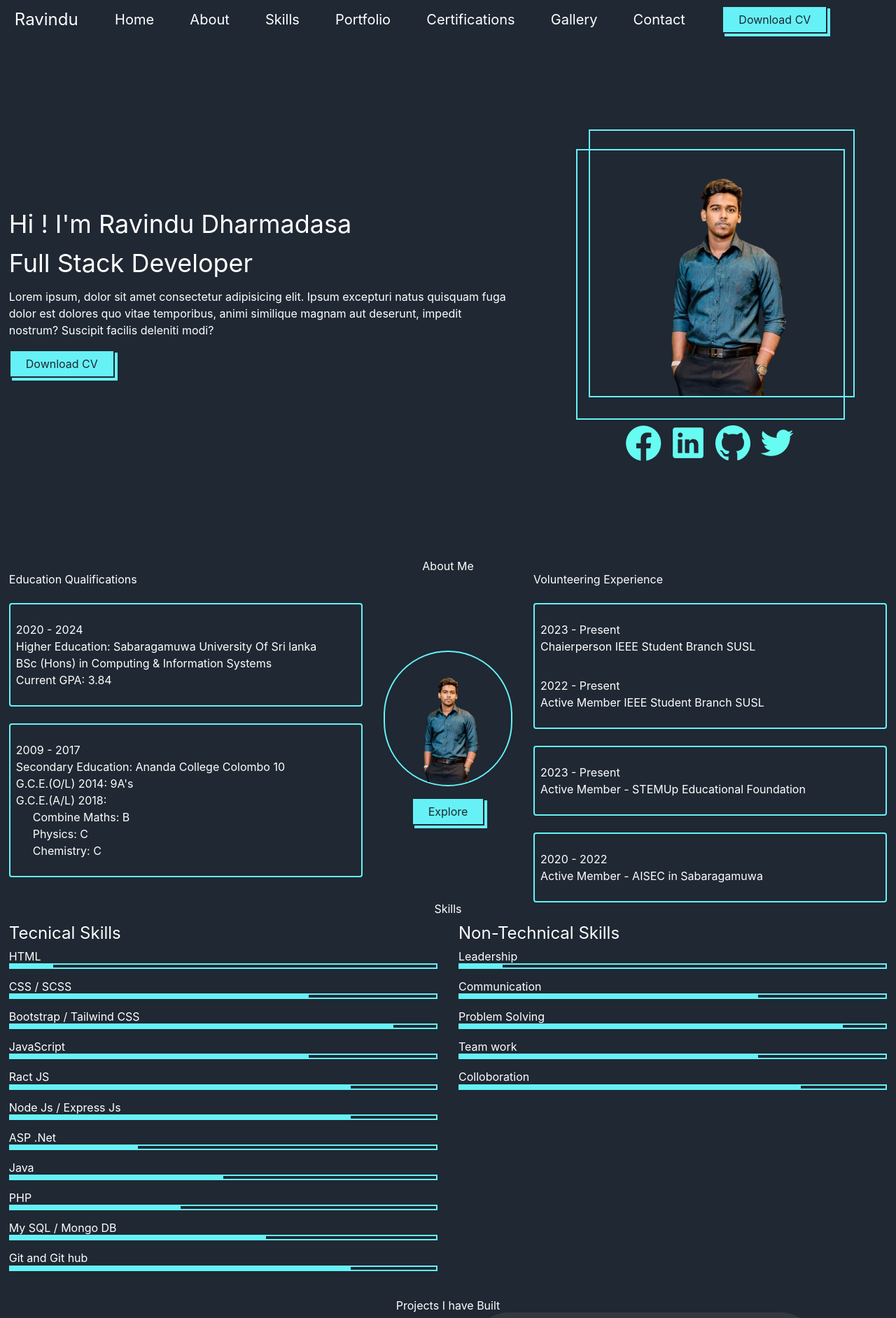
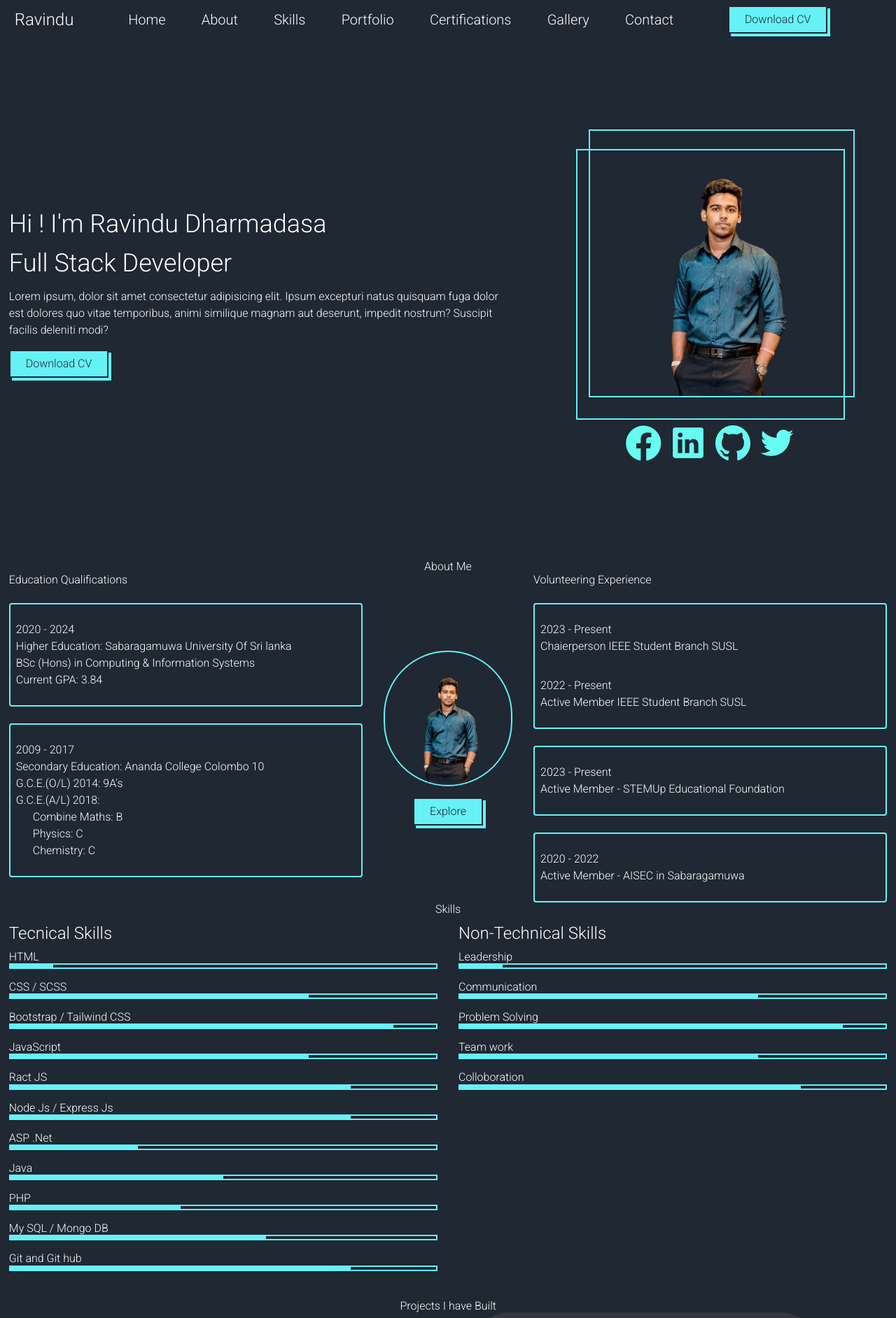
Before and after one commit to Ravindu007/portfolio, a React (Vite) app: page / in a window 1280 px wide. Shown: the top 1884 px of the page at 70% size. Built offline with nearby package versions, Linux system fonts and the light colour scheme.

Commit message:
basic style changes

```diff
--- a/index.html
+++ b/index.html
@@ -5,6 +5,10 @@
     <meta name="viewport" content="width=device-width, initial-scale=1.0" />
     <link rel="stylesheet" href="https://cdn.jsdelivr.net/npm/bootstrap@4.6.2/dist/css/bootstrap.min.css" integrity="sha384-xOolHFLEh07PJGoPkLv1IbcEPTNtaed2xpHsD9ESMhqIYd0nLMwNLD69Npy4HI+N" crossorigin="anonymous">
     <link rel="stylesheet" type="text/css" href="//cdn.jsdelivr.net/npm/slick-carousel@1.8.1/slick/slick.css"/>
+    <!-- fonts -->
+    <link rel="preconnect" href="https://fonts.googleapis.com">
+    <link rel="preconnect" href="https://fonts.gstatic.com" crossorigin>
+    <link href="https://fonts.googleapis.com/css2?family=Roboto:wght@300&display=swap" rel="stylesheet">
     <!-- Add the slick-theme.css if you want default styling -->
     <link rel="stylesheet" type="text/css" href="//cdn.jsdelivr.net/npm/slick-carousel@1.8.1/slick/slick-theme.css"/>
     <title>Ravindu Dharmdasa</title>
--- a/src/App.jsx
+++ b/src/App.jsx
@@ -1,6 +1,15 @@
 import {BrowserRouter, Routes, Route} from 'react-router-dom'
 import Home from './Pages/Home'
+import { useEffect } from 'react'
+import AOS from 'aos';
+import 'aos/dist/aos.css';
+
+
 function App() {
+
+  useEffect(()=>{
+    AOS.init();
+  },[])
 
   return (
     <div className=''>
--- a/src/Components/HomePageComponents/Section1/Section1.jsx
+++ b/src/Components/HomePageComponents/Section1/Section1.jsx
@@ -1,9 +1,11 @@
 import React from 'react'
 import { Link } from 'react-router-dom'
+import { motion } from "framer-motion"
+
 
 const Section1 = () => {
   return (
-    <div className='h-screen mb-72 md:mb-0'>
+    <div data-aos="fade-right" data-aos-duration="1500" className='h-screen mb-72 md:mb-0'>
       <div className="row">
         {/* portfolio description */}
         <div className="col-sm-12 col-md-7 flex flex-col justify-center space-y-4 pt-8 md:pt-0">
@@ -18,7 +20,18 @@ const Section1 = () => {
         </div>
 
         {/* Portfolio image */}
-        <div className="min-h-screen col-sm-12 col-md-5 flex flex-col justify-center items-center mt-10">
+        <motion.div
+          initial={{ scale: 0 }}
+          animate={{ rotate: 360, scale: 1 }}
+          transition={{
+            type: "spring",
+            stiffness: 260,
+            damping: 50,
+            duration: 5, // Animation duration in seconds
+            ease: "easeInOut", // Easing function
+            delay: 1, // Delay before the animation starts in seconds
+          }}
+        className="min-h-screen col-sm-12 col-md-5 flex flex-col justify-center items-center mt-10">
             {/* image */}
             <div className="flex max-w-sm photo-div border-2 border-color1 relative">
               <div className="photo-div-2  translate-x-4 translate-y-[-30px] border-2 border-color1">
@@ -40,7 +53,7 @@ const Section1 = () => {
                 <img src="/icons/twitter.png" alt="" />
               </Link>
             </div>
-        </div>
+        </motion.div>
       </div>
     </div>
   )
--- a/src/Components/HomePageComponents/Section2/Section2.jsx
+++ b/src/Components/HomePageComponents/Section2/Section2.jsx
@@ -2,7 +2,7 @@ import React from 'react'
 
 const Section2 = () => {
   return (
-    <div className='mt-52 md:mt-0'>
+    <div className='mt-52 md:mt-0' data-aos="fade-up" data-aos-duration="1500" >
       {/* Section heading */}
       <div className="row">
         <div className="col-12 text-center">
--- a/src/Components/HomePageComponents/Section3/Section3.jsx
+++ b/src/Components/HomePageComponents/Section3/Section3.jsx
@@ -25,7 +25,9 @@ const Section3 = () => {
   ])
 
   return (
-    <div>
+    <div data-aos="fade-up"
+    data-aos-anchor-placement="bottom-bottom"
+    data-aos-duration="1500">
       {/* ection Header */}
       <div className="row">
         <div className="col-12 text-center">
--- a/src/Components/HomePageComponents/Section4/Section4.jsx
+++ b/src/Components/HomePageComponents/Section4/Section4.jsx
@@ -56,7 +56,10 @@ const Section4 = () => {
   ])
 
   return (
-    <div className='container pt-10 h-fit'>
+    <div className='container pt-10 h-fit'
+    data-aos="flip-up"
+    data-aos-duration="1500"
+    >
       {/* Section header */}
       <div className="row">
         <div className="col-12 text-center">
--- a/src/Components/HomePageComponents/Section5/Section5.jsx
+++ b/src/Components/HomePageComponents/Section5/Section5.jsx
@@ -11,7 +11,10 @@ const Section5 = () => {
   ])
 
   return (
-    <div className='container h-fit pt-10'>
+    <div className='container h-fit pt-10'
+    data-aos="flip-down"
+    data-aos-duration="1500"
+    >
       {/* Section Header */}
       <div className="row">
         <div className="col-12 text-center">
--- a/src/Components/HomePageComponents/Section6/Section6.jsx
+++ b/src/Components/HomePageComponents/Section6/Section6.jsx
@@ -3,6 +3,8 @@ import React, { useState } from 'react'
 const Section6 = () => {
 
   const [photo1, setPhoto1] = useState("/gallery/g1.jpeg")
+
+
   return (
     <div className='container pt-10'>
       <div className="row">
@@ -19,7 +21,8 @@ const Section6 = () => {
         <div className="col-sm-12 col-md-3 flex flex-col space-y-3">
 
             {/* photo 1 */}
-            <div className="card col-12 rounded-[55px] min" style={{ minHeight:"300px", maxHeight:'300px', backgroundImage: `url(${photo1})`, backgroundSize: 'cover', backgroundPosition: 'center', backgroundRepeat: 'no-repeat' }}>
+            <div
+              className="card col-12 rounded-[55px] min" style={{ minHeight:"300px", maxHeight:'300px', backgroundImage: `url(${photo1})`, backgroundSize: 'cover', backgroundPosition: 'center', backgroundRepeat: 'no-repeat' }}>
               {/* Content inside the card */}
             </div>
 
--- /dev/null
+++ b/src/Components/HomePageComponents/Section8/Section8.jsx
@@ -0,0 +1,9 @@
+import React from 'react'
+
+const Section8 = () => {
+  return (
+    <div className='my-2 flex justify-center'>Copyright © 2023 Ravindu Dharmadasa.</div>
+  )
+}
+
+export default Section8
--- a/src/Pages/Home.jsx
+++ b/src/Pages/Home.jsx
@@ -7,6 +7,7 @@ import Section4 from '../Components/HomePageComponents/Section4/Section4'
 import Section5 from '../Components/HomePageComponents/Section5/Section5'
 import Section6 from '../Components/HomePageComponents/Section6/Section6'
 import Section7 from '../Components/HomePageComponents/Section7/Section7'
+import Section8 from '../Components/HomePageComponents/Section8/Section8'
 
 const Home = () => {
   return (
@@ -18,7 +19,8 @@ const Home = () => {
     <Section4/>
     <Section5/>
     <Section6/>
-    <Section7/>
+    {/* <Section7/> */}
+    <Section8/>
   </div>
   )
 }
--- a/src/index.css
+++ b/src/index.css
@@ -3,7 +3,7 @@
 @tailwind utilities;
 
 :root {
-  font-family: Inter, system-ui, Avenir, Helvetica, Arial, sans-serif;
+  font-family: 'Roboto', sans-serif;
   line-height: 1.5;
   font-weight: 400;
 
@@ -16,6 +16,7 @@
 
 
 body {
+  font-family: 'Roboto', sans-serif;
   overflow-x: hidden;
   padding:0px 0.8rem;
   margin: 0 auto;
```
Also changed, not shown: package.json (+7 -4 lines), 1 other file (tests, documents, lock files or other folders).
